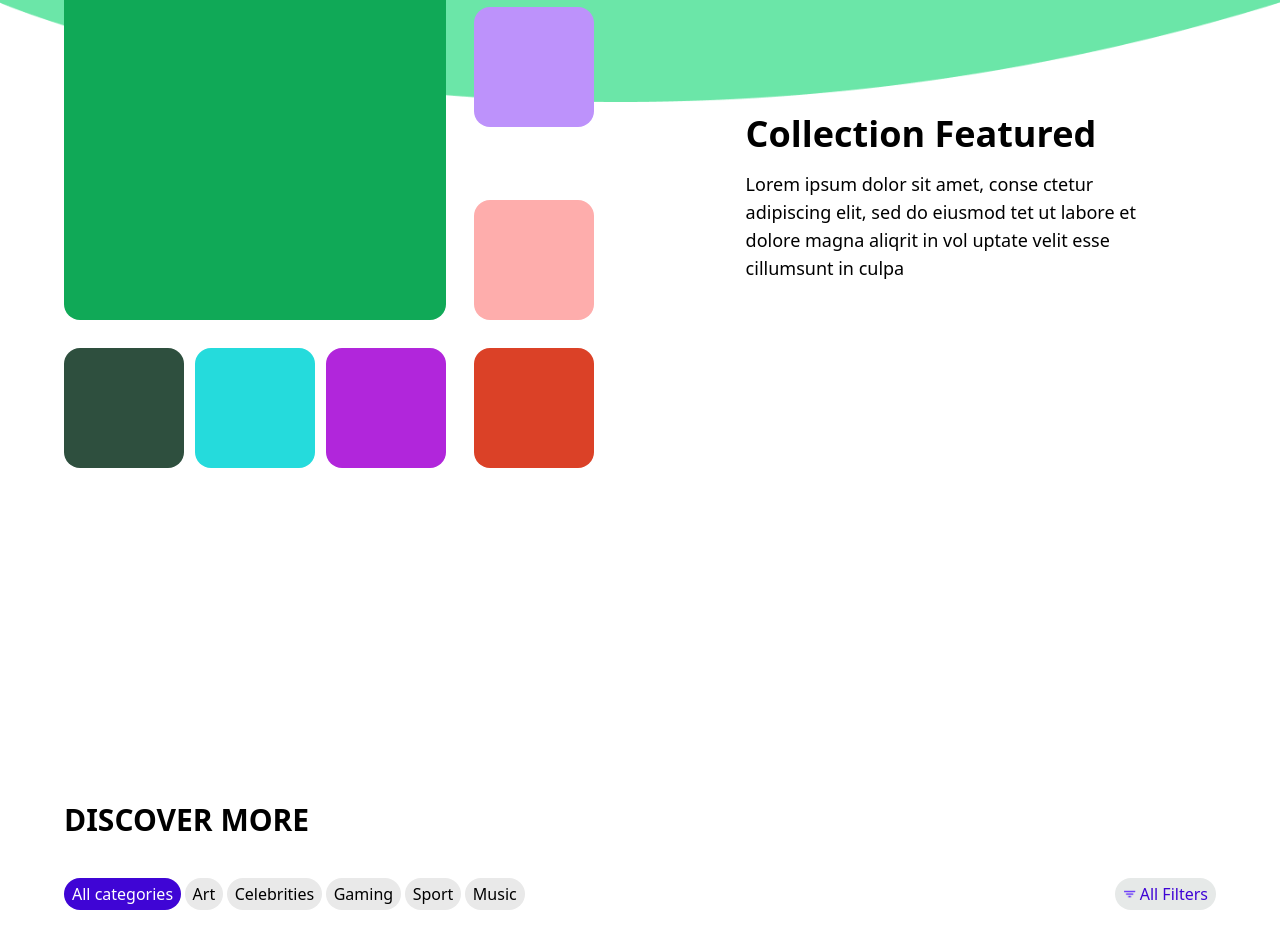
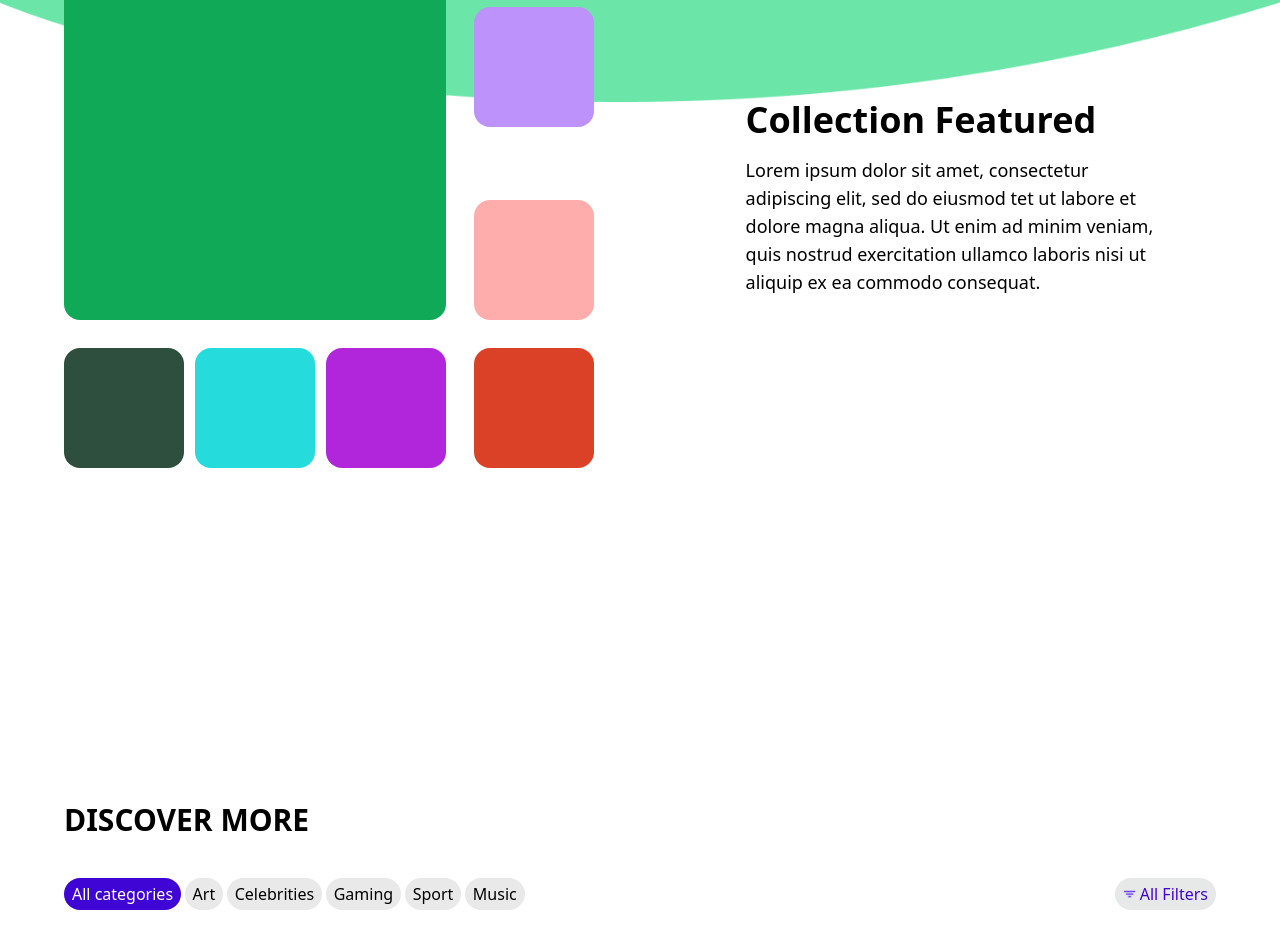
Before and after one commit to abdurrahmanayon66/intern-task, a Next.js app: page / in a window 1280 px wide. Shown: the part 3279-4227 px from the top of the page. Built offline with nearby package versions, Linux system fonts and the light colour scheme.

Commit message:
Your commit message here

```diff
--- a/app/components/container4.tsx
+++ b/app/components/container4.tsx
@@ -3,11 +3,11 @@
 import React, { useState } from "react";
 import images from "../assets/images";
 import Image from "next/image";
-import Slider from './slider'
+import Slider from './slider';
 
 function Container4() {
   const [bigDivColor, setBigDivColor] = useState("#10a957");
-  const [activeDiv, setActiveDiv] = useState(null);
+  const [activeDiv, setActiveDiv] = useState<number | null>(null); // Explicit type
 
   const divs = [
     { color: "#10a957" },
@@ -20,14 +20,14 @@ function Container4() {
     { color: "#db4127" },
   ];
 
-  const handleClick = (color, index) => {
+  const handleClick = (color: string, index: number) => {
     setBigDivColor(color);
     setActiveDiv(index);
   };
 
   return (
     <div className="relative max-h-[180vh]">
-      <Slider/>
+      <Slider />
       <div className="absolute text-black w-[30%] ml-16 mt-32 space-y-6">
         <p className="text-4xl font-bold">Overview</p>
         <p className="text-lg font-medium">
@@ -37,7 +37,6 @@ function Container4() {
           aliquip ex ea commodo consequat.
         </p>
       </div>
-
 
       <Image
         src={images.background4}
@@ -51,17 +50,13 @@ function Container4() {
         className="object-contain max-w-[100%] relative bottom-"
       />
 
-
       <div className="w-full flex justify-between px-16 relative bottom-80">
-
         <section className="w-[45%] mt-8">
           <div className="grid grid-cols-4 h-screen gap-7">
-
             <div
               className="col-span-3 row-span-1 size[360px] rounded-2xl"
               style={{ backgroundColor: bigDivColor }}
             ></div>
-
 
             <div className="col-span-1 row-span-1 flex flex-col justify-between">
               {divs.slice(1, 4).map((div, index) => (
@@ -76,7 +71,6 @@ function Container4() {
               ))}
             </div>
 
-
             <div className="col-span-3 row-span-1 flex justify-between">
               {divs.slice(4, 7).map((div, index) => (
                 <div
@@ -90,7 +84,6 @@ function Container4() {
               ))}
             </div>
 
-
             <div
               className={`col-span-1 row-span-1 size-[120px] rounded-2xl cursor-pointer ${
                 activeDiv === 7 ? "border-4 border-black" : ""
@@ -101,13 +94,12 @@ function Container4() {
           </div>
         </section>
 
-
         <section className="w-[45%] gap-y-4 text-black flex flex-col justify-center px-12">
           <p className="text-4xl font-bold">Collection Featured</p>
           <p className="text-lg font-medium">
-            Lorem ipsum dolor sit amet, conse ctetur adipiscing elit, sed do
-            eiusmod tet ut labore et dolore magna aliqrit in vol uptate velit
-            esse cillumsunt in culpa
+            Lorem ipsum dolor sit amet, consectetur adipiscing elit, sed do
+            eiusmod tet ut labore et dolore magna aliqua. Ut enim ad minim veniam,
+            quis nostrud exercitation ullamco laboris nisi ut aliquip ex ea commodo consequat.
           </p>
         </section>
       </div>
```
